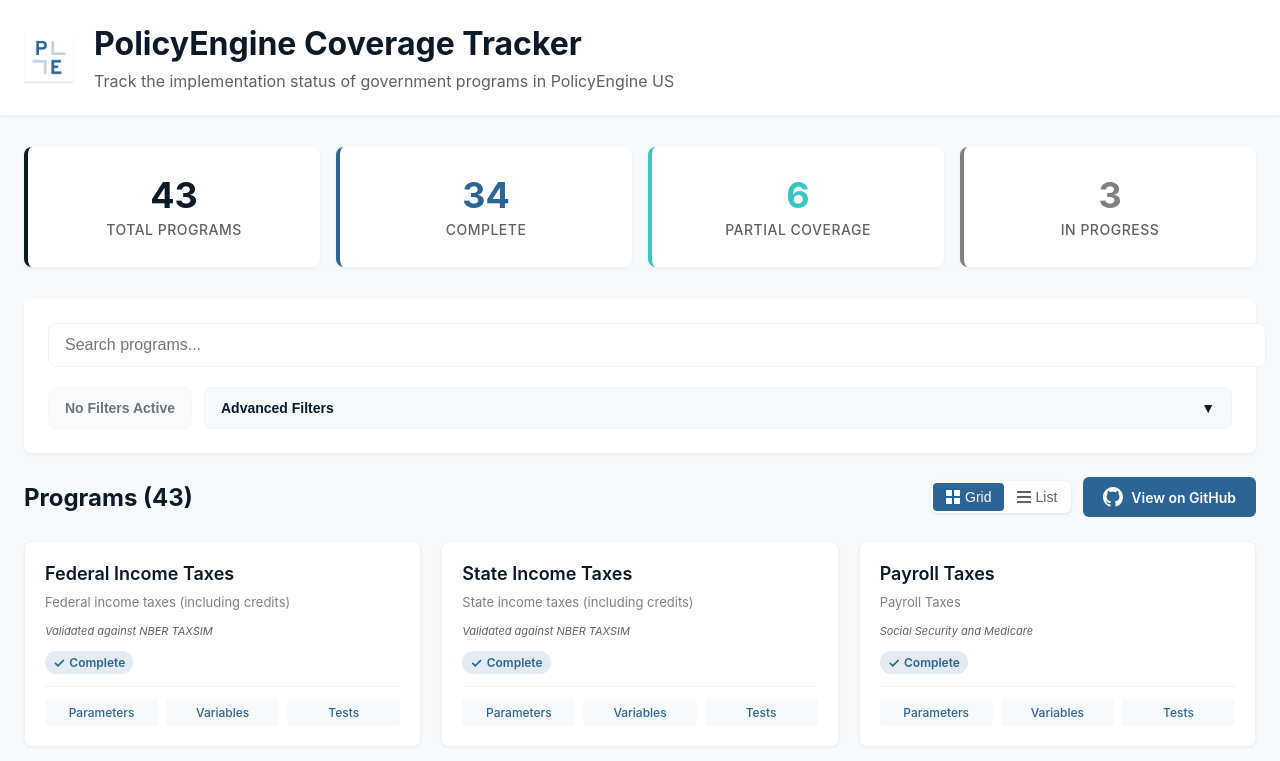
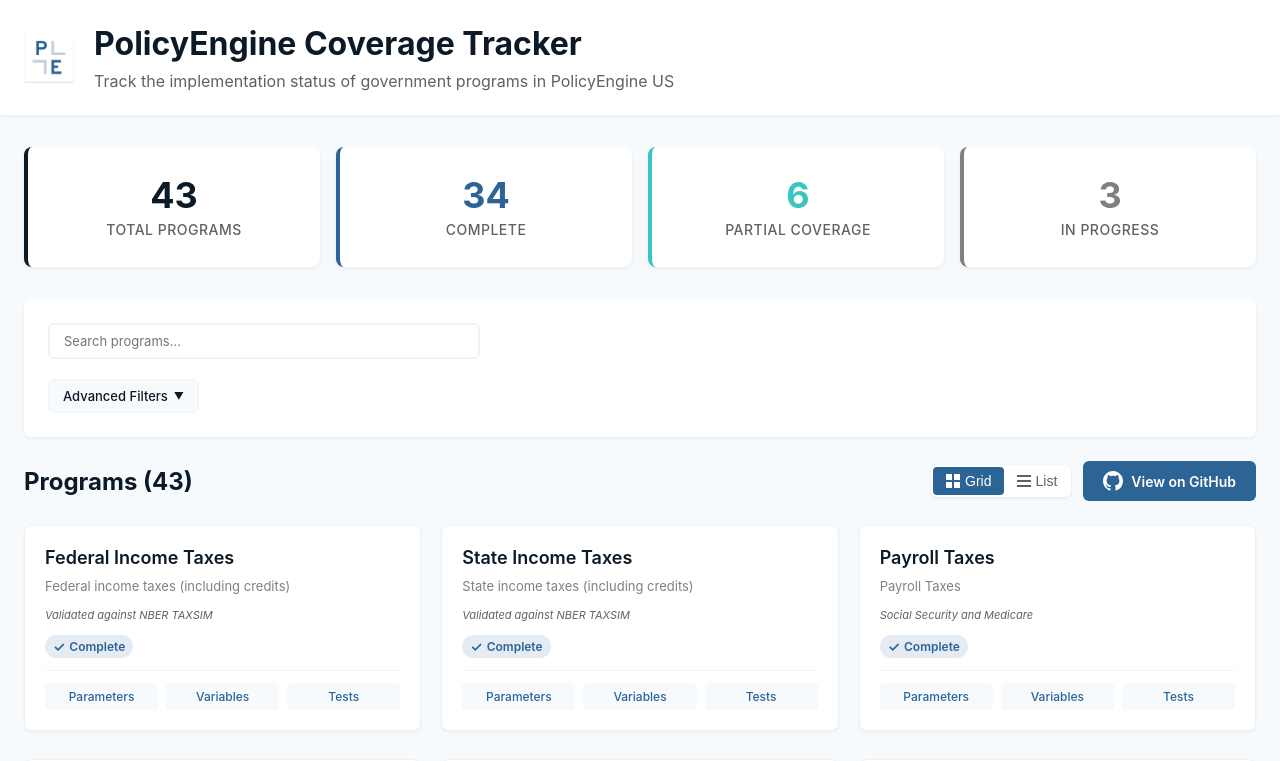
Before and after one commit to PolicyEngine/policyengine-coverage-tracker, a React (Create React App) app: page / in a window 1280 px wide. Shown: the top 761 px of the page. Built offline with nearby package versions, Linux system fonts and the light colour scheme.

Commit message:
search bar and filters

```diff
--- a/src/components/FilterBar.tsx
+++ b/src/components/FilterBar.tsx
@@ -69,77 +69,44 @@
           onChange={(e) => onSearchChange(e.target.value)}
           style={{
             width: '100%',
-            padding: '12px 16px',
-            fontSize: '16px',
-            border: `1px solid ${colors.LIGHT_GRAY}`,
-            borderRadius: '8px',
+            maxWidth: '400px',
+            padding: '8px 14px',
+            fontSize: '13px',
+            border: `2px solid ${colors.LIGHT_GRAY}`,
+            borderRadius: '6px',
             outline: 'none',
             transition: 'border-color 0.2s',
+            fontFamily: 'inherit',
           }}
           onFocus={(e) => {
-            e.currentTarget.style.borderColor = colors.BLUE_PRIMARY;
+            e.currentTarget.style.border = `2px solid ${colors.BLUE_PRIMARY}`;
           }}
           onBlur={(e) => {
-            e.currentTarget.style.borderColor = colors.LIGHT_GRAY;
+            e.currentTarget.style.border = `2px solid ${colors.LIGHT_GRAY}`;
           }}
         />
       </div>
 
-      {/* Reset button and Toggle button for filters */}
-      <div style={{ display: 'flex', gap: '12px', alignItems: 'center' }}>
-        <button
-          onClick={() => {
-            onStatusChange('all');
-            onFilterModeChange('all');
-            onAgencyChange('All');
-            onStateChange('All');
-            onSearchChange('');
-          }}
-          style={{
-            padding: '12px 16px',
-            backgroundColor: filtersActive ? colors.TEAL_ACCENT : colors.BLUE_98,
-            border: `1px solid ${filtersActive ? colors.TEAL_ACCENT : colors.LIGHT_GRAY}`,
-            borderRadius: '8px',
-            fontSize: '14px',
-            fontWeight: 600,
-            color: filtersActive ? colors.WHITE : colors.DARKEST_BLUE,
-            cursor: filtersActive ? 'pointer' : 'default',
-            transition: 'all 0.2s',
-            whiteSpace: 'nowrap',
-            opacity: filtersActive ? 1 : 0.6,
-          }}
-          onMouseEnter={(e) => {
-            if (filtersActive) {
-              e.currentTarget.style.backgroundColor = colors.TEAL_PRESSED;
-            }
-          }}
-          onMouseLeave={(e) => {
-            if (filtersActive) {
-              e.currentTarget.style.backgroundColor = colors.TEAL_ACCENT;
-            }
-          }}
-          disabled={!filtersActive}
-        >
-          {filtersActive ? '✕ Reset Filters' : 'No Filters Active'}
-        </button>
-
+      {/* Advanced Filters and Reset button */}
+      <div style={{ display: 'flex', gap: '12px', alignItems: 'center', marginBottom: isExpanded ? '20px' : '0' }}>
         <button
         onClick={() => setIsExpanded(!isExpanded)}
         style={{
           display: 'flex',
           alignItems: 'center',
-          justifyContent: 'space-between',
-          width: '100%',
-          padding: '12px 16px',
+          justifyContent: 'center',
+          gap: '6px',
+          padding: '8px 14px',
           backgroundColor: colors.BLUE_98,
           border: `1px solid ${colors.LIGHT_GRAY}`,
-          borderRadius: '8px',
-          fontSize: '14px',
-          fontWeight: 600,
+          borderRadius: '6px',
+          fontSize: '13px',
+          fontWeight: 500,
           color: colors.DARKEST_BLUE,
           cursor: 'pointer',
           transition: 'all 0.2s',
-          marginBottom: isExpanded ? '20px' : '0',
+          whiteSpace: 'nowrap',
+          fontFamily: 'inherit',
         }}
         onMouseEnter={(e) => {
           e.currentTarget.style.backgroundColor = colors.BLUE_95;
@@ -149,10 +116,43 @@
         }}
       >
         <span>Advanced Filters</span>
-        <span style={{ transform: isExpanded ? 'rotate(180deg)' : 'rotate(0deg)', transition: 'transform 0.2s' }}>
+        <span style={{ transform: isExpanded ? 'rotate(180deg)' : 'rotate(0deg)', transition: 'transform 0.2s', fontSize: '10px' }}>
           ▼
         </span>
       </button>
+
+        {filtersActive && (
+          <button
+            onClick={() => {
+              onStatusChange('all');
+              onFilterModeChange('all');
+              onAgencyChange('All');
+              onStateChange('All');
+              onSearchChange('');
+            }}
+            style={{
+              padding: '8px 14px',
+              backgroundColor: colors.TEAL_ACCENT,
+              border: `1px solid ${colors.TEAL_ACCENT}`,
+              borderRadius: '6px',
+              fontSize: '13px',
+              fontWeight: 500,
+              color: colors.WHITE,
+              cursor: 'pointer',
+              transition: 'all 0.2s',
+              whiteSpace: 'nowrap',
+              fontFamily: 'inherit',
+            }}
+            onMouseEnter={(e) => {
+              e.currentTarget.style.backgroundColor = colors.TEAL_PRESSED;
+            }}
+            onMouseLeave={(e) => {
+              e.currentTarget.style.backgroundColor = colors.TEAL_ACCENT;
+            }}
+          >
+            ✕ Reset Filters
+          </button>
+        )}
       </div>
 
       {/* Collapsible filters section */}
```
